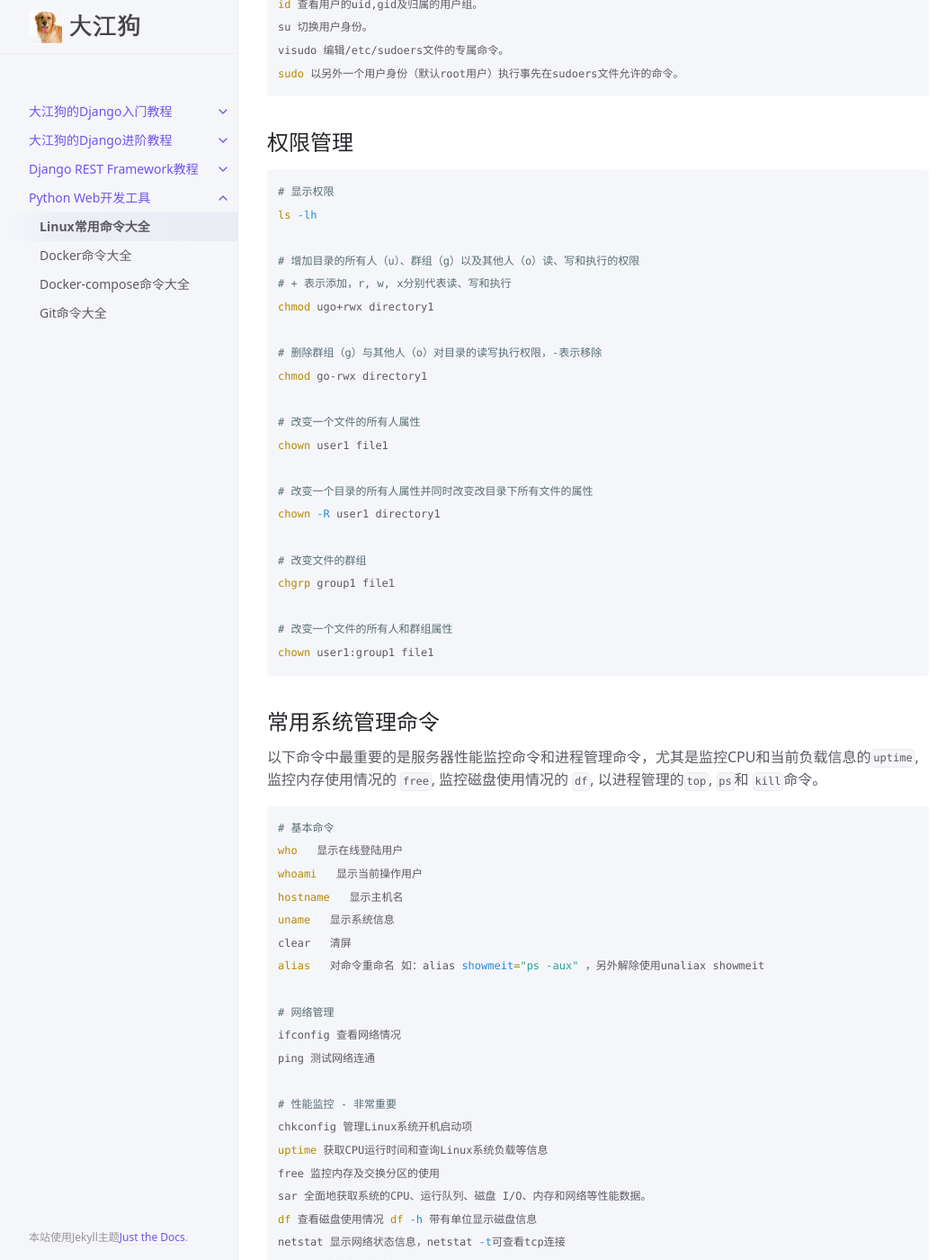
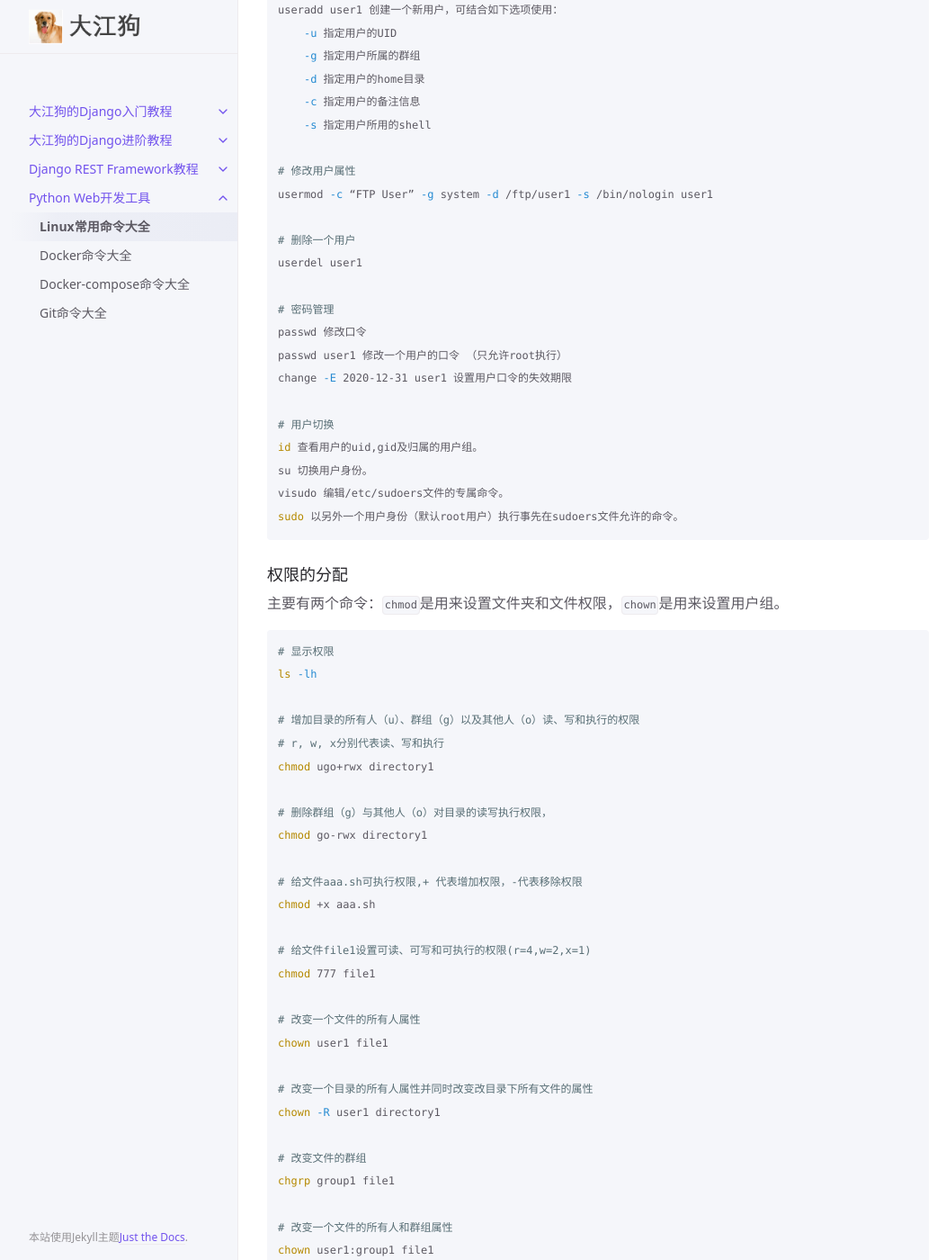
Before and after one commit to shiyunbo/shiyunbo.github.io, a Jekyll site: the page built from python/tools/1-linux-commands.md, in a window 1280 px wide and 1400 px high, scrolled down 3426 px. Shown: the whole window at 90% size, without its empty margins (107-1159 px from the left). Built offline with Jekyll 4.4.1, drawn with Linux system fonts in a browser that asks for light colours; some of the changed text lies outside the part shown.

Commit message:
updated linux article

````diff
--- a/python/tools/1-linux-commands.md
+++ b/python/tools/1-linux-commands.md
@@ -20,16 +20,17 @@
 
 ## 文件和目录操作
 
+### 切换工作目录
 ```bash
-# 切换目录
 cd /home 进入/home目录
 cd .. 返回上一级目录
 cd ../.. 返回上两级目录
 cd ~user1 进入user1的主目录
 cd - 返回上次所在的目录
 pwd 显示当前工作目录
-
-# 查看文件
+```
+### 查看文件及目录
+```bash
 ls 查看目录中的文件
 ls -F 查看目录中的文件
 ls -l 显示文件和目录的详细资料
@@ -41,8 +42,10 @@
 basename 显示文件名或目录名
 dirname 显示文件或目录路径。
 tree 显示文件和目录由根目录开始的树形结构
+```
 
-# 文件及目录的创建与删除
+###  文件及目录的创建与删除
+```bash
 touch 创建空文件
 echo 创建带有内容的文件
 mkdir dir1 创建dir1目录
@@ -51,8 +54,10 @@
 rm -f file1 删除file1文件，-f强制删除
 rmdir dir1 删除dir1空目录
 rm -rf dir1 强制删除dir1目录及其子目录及文件，-r表示递归删除
+```
 
-# 文件与目录的移动及复制
+### 文件与目录的移动及复制
+```bash
 mv dir1 new_dir 重命名/移动一个目录
 cp file1 file2 复制一个文件
 cp dir/* . 复制一个目录下的所有文件到当前工作目录
@@ -61,16 +66,16 @@
 ln file1 lnk1 创建一个指向文件或目录的物理链接
 ```
 
-## 文件查找与统计
+### 文件查找与统计
 
 ```bash
-# 创建一个属于 “admin” 用户组的用户
+# 在/下搜索名为file1的文件和目录
 find / -name file1
 
-# 搜索属于用户 ‘user1’ 的文件和目录
+# 在/下搜索属于用户user1的文件和目录
 find / -user user1
 
-# 在目录‘/ home/user1’ 中搜索带有‘.bin’ 结尾的文件
+# 在目录/home/user1中搜索带有.bin结尾的文件
 find /home/user1 -name \*.bin
 
 # 搜索在过去100天内未被使用过的执行文件
@@ -79,7 +84,7 @@
 # 搜索在10天内被创建或者修改过的文件
 find /usr/bin -type f -mtime -10
 
-# 搜索以 ‘.rpm’ 结尾的文件并定义其权限
+# 搜索以.rpm结尾的文件并定义其权限
 find / -name \*.rpm -exec chmod 755 ‘{}’ \;
 
 # 在所有txt文件中查找包含有python的文件。-l表示以列表显示
@@ -88,7 +93,7 @@
 # 查找etc及子目录包含python的文件，-i表示不区分大小写，-R表示递归
 grep -iR python /etc/*
 
-# 寻找以 ‘.ps’ 结尾的文件
+# 寻找以.ps结尾的文件
 locate \*.ps
 
 # 显示一个二进制文件、源码或man的位置,比如bash命令
@@ -101,16 +106,17 @@
 wc test.txt
 ```
 
-## 用户和群组
+## 用户、群组和权限
 
+###  群组的创建与删除
 ```bash
-# 群组的管理
 groupadd group_name 创建一个新用户组
 groupdel group_name 删除一个用户组
 groupmod -n new_group old_group 重命名一个用户组
 newgrp group_name 登陆进一个新的群组以改变新创建文件的预设群组
-
-# 新用户的创建
+```
+###  用户的管理
+```bash
 useradd user1 创建一个新用户，可结合如下选项使用：
     -u 指定用户的UID
     -g 指定用户所属的群组
@@ -136,18 +142,26 @@
 sudo 以另外一个用户身份（默认root用户）执行事先在sudoers文件允许的命令。
 ```
 
-## 权限管理
+###  权限的分配
+
+主要有两个命令：`chmod`是用来设置文件夹和文件权限，`chown`是用来设置用户组。
 
 ```bash
 # 显示权限
 ls -lh
 
 # 增加目录的所有人（u）、群组（g）以及其他人（o）读、写和执行的权限
-# + 表示添加，r, w, x分别代表读、写和执行
+# r, w, x分别代表读、写和执行
 chmod ugo+rwx directory1
 
-# 删除群组（g）与其他人（o）对目录的读写执行权限，-表示移除
+# 删除群组（g）与其他人（o）对目录的读写执行权限，
 chmod go-rwx directory1
+
+# 给文件aaa.sh可执行权限,+ 代表增加权限，-代表移除权限
+chmod +x aaa.sh
+
+# 给文件file1设置可读、可写和可执行的权限(r=4,w=2,x=1)
+chmod 777 file1
 
 # 改变一个文件的所有人属性
 chown user1 file1
@@ -162,22 +176,22 @@
 chown user1:group1 file1
 ```
 
-## 常用系统管理命令
-以下命令中最重要的是服务器性能监控命令和进程管理命令，尤其是监控CPU和当前负载信息的`uptime`, 监控内存使用情况的 `free`, 监控磁盘使用情况的 `df`, 以进程管理的`top`, `ps`和 `kill`命令。
+## 系统管理命令
+系统管理命令中最重要的是服务器性能监控命令和进程管理命令，尤其是监控CPU和当前负载信息的`uptime`, 监控内存使用情况的 `free`, 监控磁盘使用情况的 `df`, 以管理进程的`top`, `ps`和 `kill`命令。
+### 基础命令
 ```bash
-# 基本命令
 who   显示在线登陆用户
 whoami   显示当前操作用户
 hostname   显示主机名
 uname   显示系统信息
 clear   清屏
 alias   对命令重命名 如：alias showmeit="ps -aux" ，另外解除使用unaliax showmeit
-
-# 网络管理
 ifconfig 查看网络情况
 ping 测试网络连通
+```
 
-# 性能监控 - 非常重要
+###  性能监控
+```bash
 chkconfig 管理Linux系统开机启动项
 uptime 获取CPU运行时间和查询Linux系统负载等信息
 free 监控内存及交换分区的使用
@@ -188,8 +202,10 @@
 mpstat 显示各个可用CPU的状态统计
 du 查看目录大小 du -h /home带有单位显示目录信息
 iostat 统计系统IO
+```
 
-# 进程管理 - 非常重要
+### 进程管理
+```bash
 top 动态显示当前耗费资源最多进程信息
   - P: CPU 占用率大小的顺序排列进程列表
   - M: 以内存占用率大小的顺序排列进程列表
@@ -198,8 +214,10 @@
 ps -ef 全格式显示进程信息,System V风格
 kill 杀死进程，可以先用ps 或 top命令查看进程的id，然后再用kill命令杀死进程。
 killall 通过进程名终止进程
+```
 
-# 开机、关机与注销
+### 开机、关机与注销
+```bash
 shutdown -h hours:minutes & 按预定时间关闭系统
 shutdown -c 取消按预定时间关闭系统
 shutdown -r now 重启
````
Also changed, not shown: other parts of python/tools/1-linux-commands.md (+2 -2 lines).
